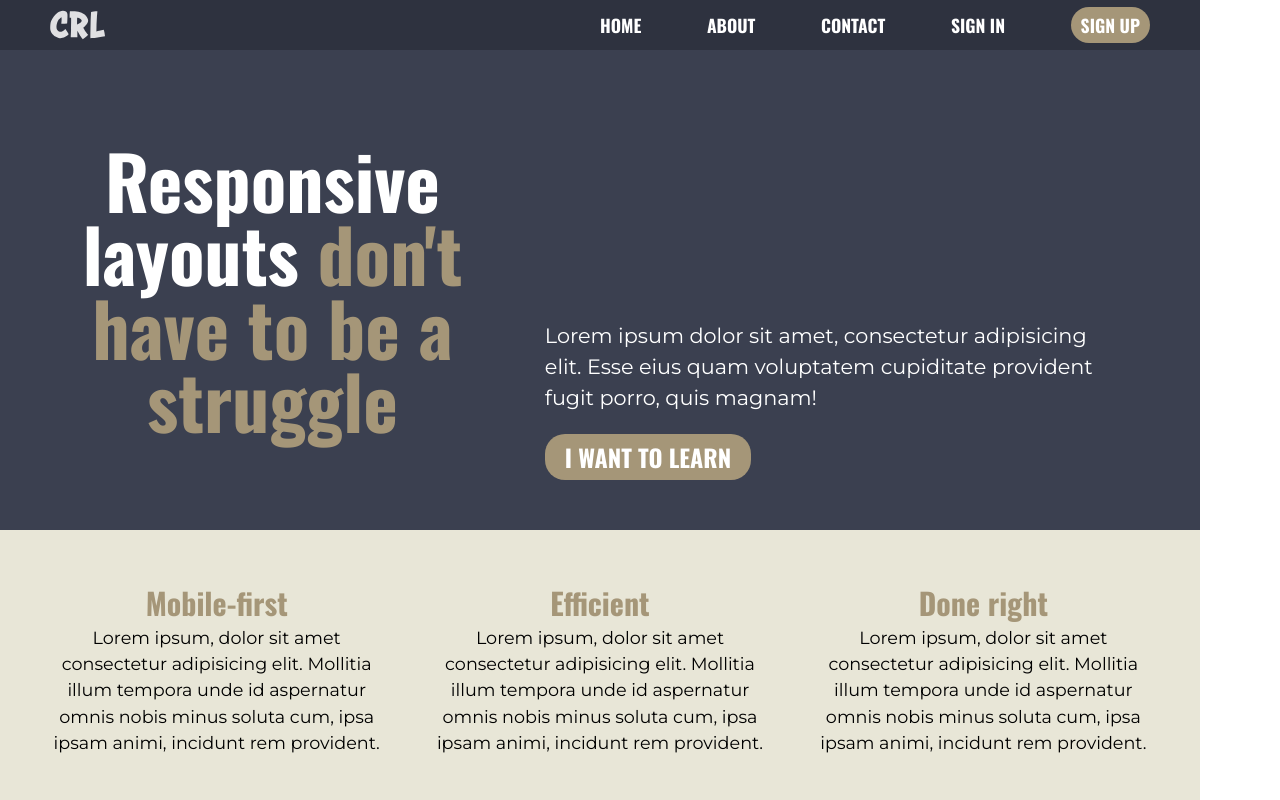
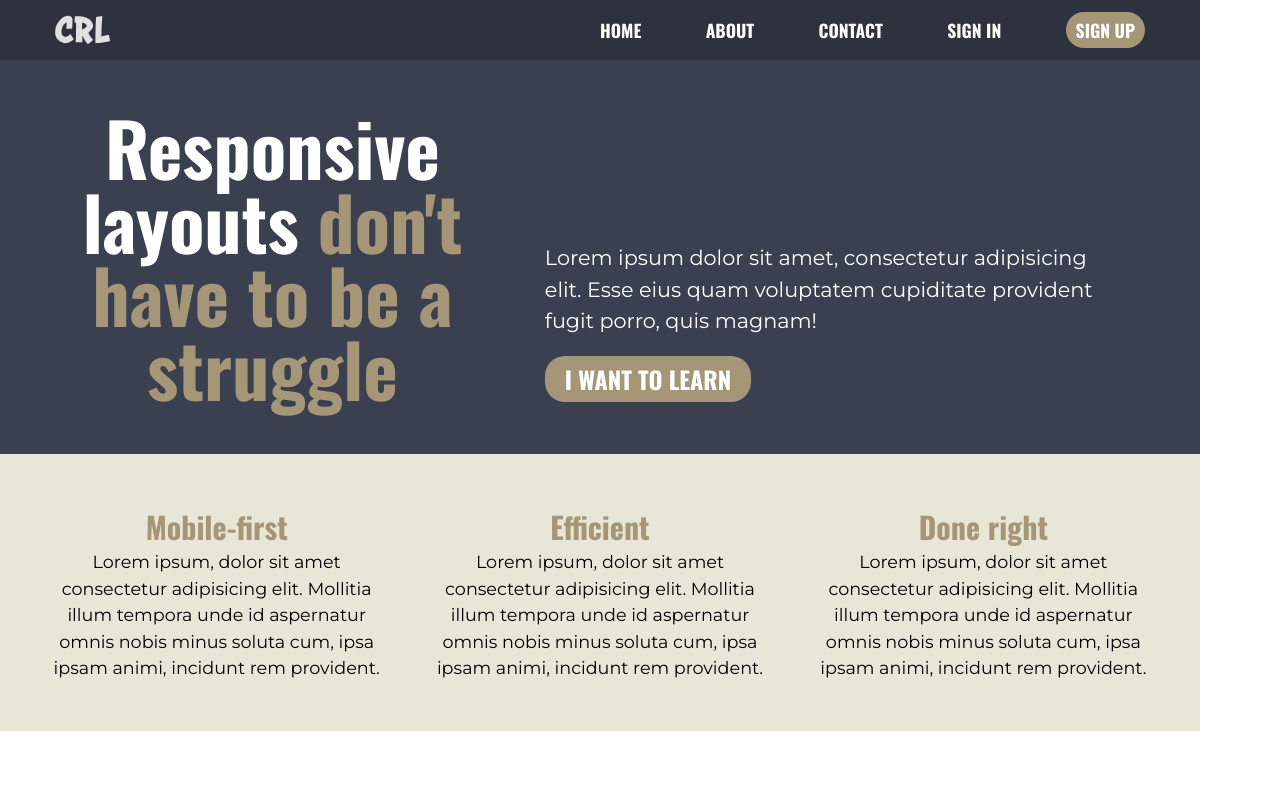
Before and after one commit to RoxySash/Final-KP-Challenge-S-Hedge-Responsive-CSS, a plain HTML site: page index.html in a window 1280 px wide. Shown: the top 800 px of the page. Drawn offline with nearby package versions, Linux system fonts and the light colour scheme.

Commit message:
Fixed the padding under button, and fixed the header padding

```diff
--- a/styles.css
+++ b/styles.css
@@ -399,7 +399,7 @@ ul {
      flex-direction: row;
     justify-content: space-between;
      width: 100%;
-      padding: 0 50px;
+    padding: 0 50px;
   }
 
   header {
@@ -407,7 +407,7 @@ ul {
     display: flex;
     flex-direction: row;
     justify-content: space-between;
-    padding: 0;
+    padding: 5px; /* changed the padding to make header look neater 2025 edit*/
 
   }
 
@@ -443,17 +443,22 @@ ul {
     flex-direction: row;
     justify-content: center;
     align-items: center;
-    /*border: 3px dotted red;*/
+    /*justify-content: baseline;*/
     padding: 50px;
+
    }
 
 
 .hero__text--aside {
   /*border: 2px solid blue;*/
-  padding-top: 200px;
+  padding-top: 110px;
   padding-left: 50px;
   padding-right: 50px;
+  padding-bottom: 0px;
   text-align: left;
+
+
+
 
 }
 
@@ -466,6 +471,7 @@ ul {
   padding: 50px;
   gap: 50px;
   text-align: center;
+
 }
 .sidebar {
   padding: 50px;
```
